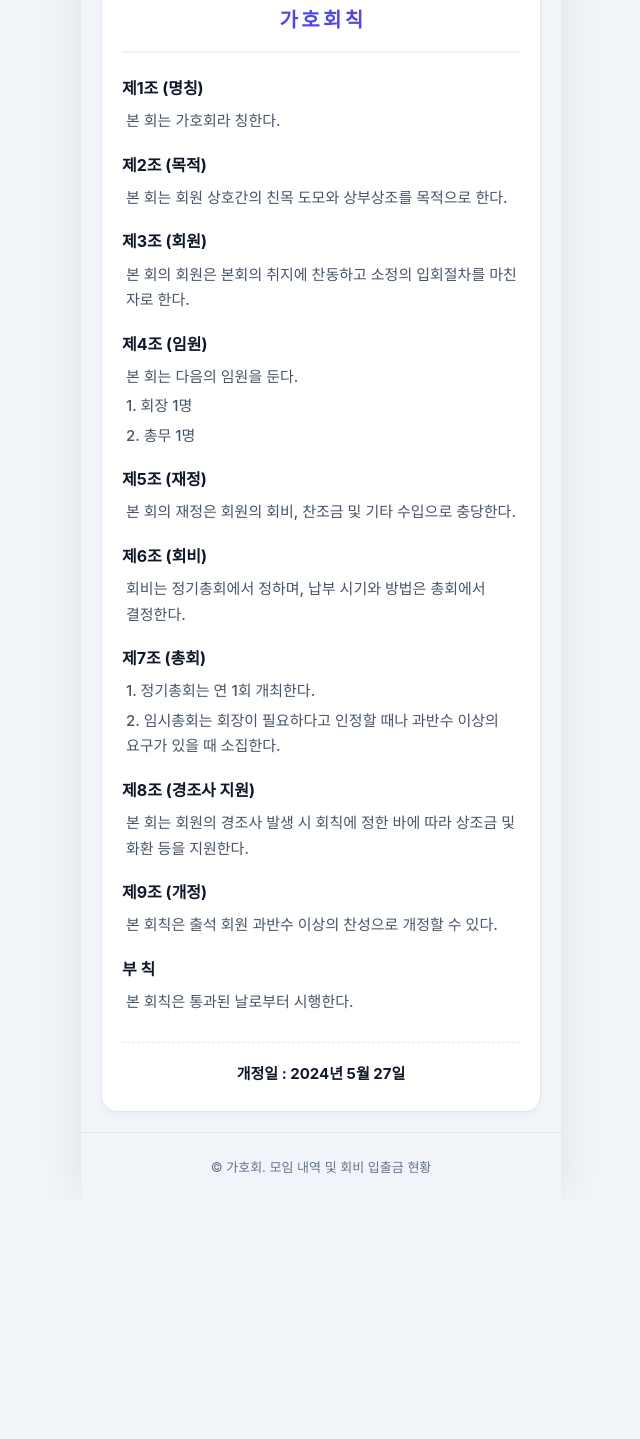
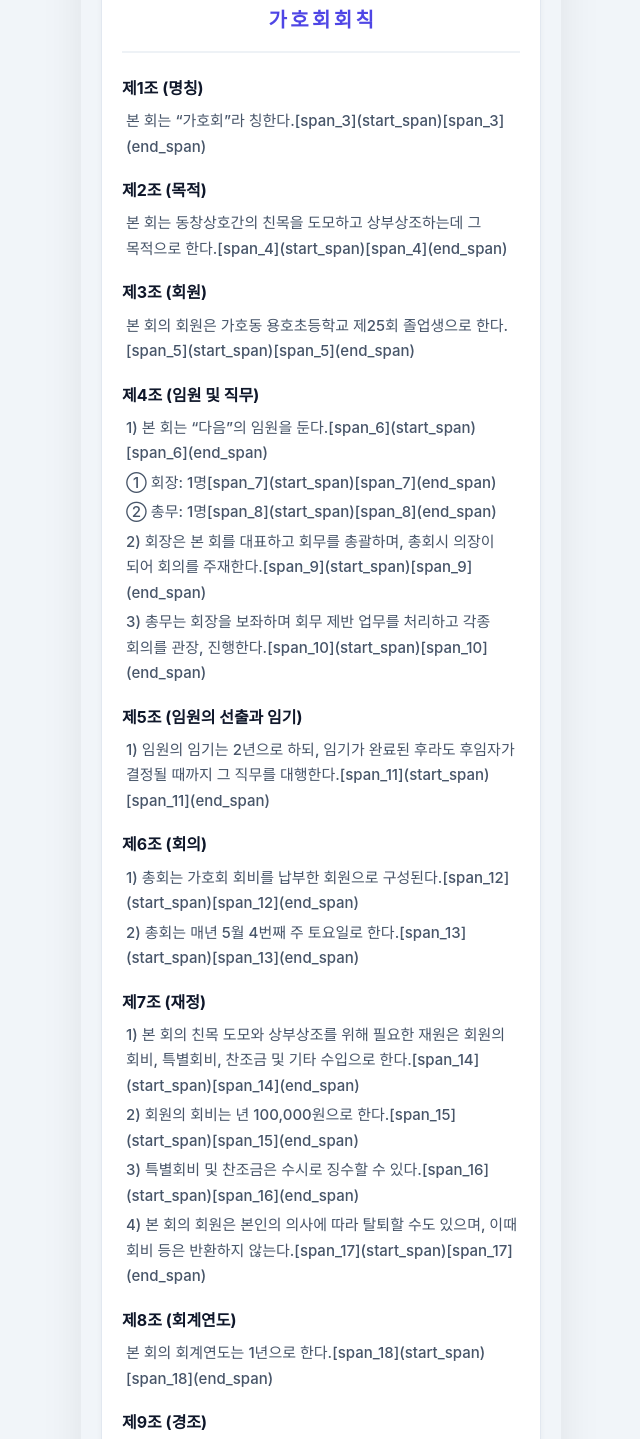
Before and after one commit to yhynong-beep/gahoe-account, a plain HTML site: page rule.html in a window 1280 px wide. Shown: the part 129-1568 px from the top of the page, without its empty margins (319-959 px from the left). Before the commit the page ends 1329 px from the top, so only its background shows below. Drawn offline with Linux system fonts and the light colour scheme; a web font is replaced by a local one.

Commit message:
rule.html 업데이트

```diff
--- a/rule.html
+++ b/rule.html
@@ -146,11 +146,12 @@
         .footer-date {
             margin-top: 28px;
             text-align: center;
-            font-size: 15px;
+            font-size: 14px;
             font-weight: 700;
             color: var(--text-main);
             border-top: 1px dashed var(--border-color);
             padding-top: 18px;
+            line-height: 1.6;
         }
 
         footer {
@@ -177,67 +178,82 @@
 
     <main>
         <div class="rule-card">
-            <div class="rule-title">가 호 회 칙</div>
+            <div class="rule-title">가 호 회 회 칙</div>
 
             <div class="article-block">
                 <div class="article-title">제1조 (명칭)</div>
-                <div class="article-content">본 회는 가호회라 칭한다.</div>
+                <div class="article-content">본 회는 “가호회”라 칭한다.[span_3](start_span)[span_3](end_span)</div>
             </div>
 
             <div class="article-block">
                 <div class="article-title">제2조 (목적)</div>
-                <div class="article-content">본 회는 회원 상호간의 친목 도모와 상부상조를 목적으로 한다.</div>
+                <div class="article-content">본 회는 동창상호간의 친목을 도모하고 상부상조하는데 그 목적으로 한다.[span_4](start_span)[span_4](end_span)</div>
             </div>
 
             <div class="article-block">
                 <div class="article-title">제3조 (회원)</div>
-                <div class="article-content">본 회의 회원은 본회의 취지에 찬동하고 소정의 입회절차를 마친 자로 한다.</div>
+                <div class="article-content">본 회의 회원은 가호동 용호초등학교 제25회 졸업생으로 한다.[span_5](start_span)[span_5](end_span)</div>
             </div>
 
             <div class="article-block">
-                <div class="article-title">제4조 (임원)</div>
+                <div class="article-title">제4조 (임원 및 직무)</div>
                 <div class="article-content">
-                    <p>본 회는 다음의 임원을 둔다.</p>
-                    <p>1. 회장 1명</p>
-                    <p>2. 총무 1명</p>
+                    <p>1) 본 회는 “다음”의 임원을 둔다.[span_6](start_span)[span_6](end_span)</p>
+                    <p>① 회장: 1명[span_7](start_span)[span_7](end_span)</p>
+                    <p>② 총무: 1명[span_8](start_span)[span_8](end_span)</p>
+                    <p>2) 회장은 본 회를 대표하고 회무를 총괄하며, 총회시 의장이 되어 회의를 주재한다.[span_9](start_span)[span_9](end_span)</p>
+                    <p>3) 총무는 회장을 보좌하며 회무 제반 업무를 처리하고 각종 회의를 관장, 진행한다.[span_10](start_span)[span_10](end_span)</p>
                 </div>
             </div>
 
             <div class="article-block">
-                <div class="article-title">제5조 (재정)</div>
-                <div class="article-content">본 회의 재정은 회원의 회비, 찬조금 및 기타 수입으로 충당한다.</div>
+                <div class="article-title">제5조 (임원의 선출과 임기)</div>
+                <div class="article-content">1) 임원의 임기는 2년으로 하되, 임기가 완료된 후라도 후임자가 결정될 때까지 그 직무를 대행한다.[span_11](start_span)[span_11](end_span)</div>
             </div>
 
             <div class="article-block">
-                <div class="article-title">제6조 (회비)</div>
-                <div class="article-content">회비는 정기총회에서 정하며, 납부 시기와 방법은 총회에서 결정한다.</div>
-            </div>
-
-            <div class="article-block">
-                <div class="article-title">제7조 (총회)</div>
+                <div class="article-title">제6조 (회의)</div>
                 <div class="article-content">
-                    <p>1. 정기총회는 연 1회 개최한다.</p>
-                    <p>2. 임시총회는 회장이 필요하다고 인정할 때나 과반수 이상의 요구가 있을 때 소집한다.</p>
+                    <p>1) 총회는 가호회 회비를 납부한 회원으로 구성된다.[span_12](start_span)[span_12](end_span)</p>
+                    <p>2) 총회는 매년 5월 4번째 주 토요일로 한다.[span_13](start_span)[span_13](end_span)</p>
                 </div>
             </div>
 
             <div class="article-block">
-                <div class="article-title">제8조 (경조사 지원)</div>
-                <div class="article-content">본 회는 회원의 경조사 발생 시 회칙에 정한 바에 따라 상조금 및 화환 등을 지원한다.</div>
+                <div class="article-title">제7조 (재정)</div>
+                <div class="article-content">
+                    <p>1) 본 회의 친목 도모와 상부상조를 위해 필요한 재원은 회원의 회비, 특별회비, 찬조금 및 기타 수입으로 한다.[span_14](start_span)[span_14](end_span)</p>
+                    <p>2) 회원의 회비는 년 100,000원으로 한다.[span_15](start_span)[span_15](end_span)</p>
+                    <p>3) 특별회비 및 찬조금은 수시로 징수할 수 있다.[span_16](start_span)[span_16](end_span)</p>
+                    <p>4) 본 회의 회원은 본인의 의사에 따라 탈퇴할 수도 있으며, 이때 회비 등은 반환하지 않는다.[span_17](start_span)[span_17](end_span)</p>
+                </div>
             </div>
 
             <div class="article-block">
-                <div class="article-title">제9조 (개정)</div>
-                <div class="article-content">본 회칙은 출석 회원 과반수 이상의 찬성으로 개정할 수 있다.</div>
+                <div class="article-title">제8조 (회계연도)</div>
+                <div class="article-content">본 회의 회계연도는 1년으로 한다.[span_18](start_span)[span_18](end_span)</div>
             </div>
 
             <div class="article-block">
-                <div class="article-title">부 칙</div>
-                <div class="article-content">본 회칙은 통과된 날로부터 시행한다.</div>
+                <div class="article-title">제9조 (경조)</div>
+                <div class="article-content">
+                    <p>1) 본 회 회원들의 경조사비에 적극 참여하기로 한다.[span_19](start_span)[span_19](end_span)</p>
+                    <p>2) 대상은 본인 직계존비속으로 하고, 경조사 시 경조비는 다음 해당 건당 20만원을 지급한다.[span_20](start_span)[span_20](end_span)</p>
+                    <p>&nbsp;&nbsp;① 자녀 결혼[span_21](start_span)[span_21](end_span)</p>
+                    <p>&nbsp;&nbsp;② 부모 및 장인·장모 사망[span_22](start_span)[span_22](end_span)</p>
+                    <p>&nbsp;&nbsp;③ 본인 및 배우자 사망[span_23](start_span)[span_23](end_span)</p>
+                </div>
+            </div>
+
+            <div class="article-block">
+                <div class="article-content" style="font-weight: 700; color: var(--text-main); margin-top: 15px;">
+                    본 회칙은 개정한 날로부터 시행한다.[span_24](start_span)[span_24](end_span)
+                </div>
             </div>
 
             <div class="footer-date">
-                개정일 : 2024년 5월 27일
+                2022.03.03. 1차 개정[span_25](start_span)[span_25](end_span)<br>
+                2025.05.24. 2차 개정[span_26](start_span)[span_26](end_span)
             </div>
         </div>
     </main>
```
